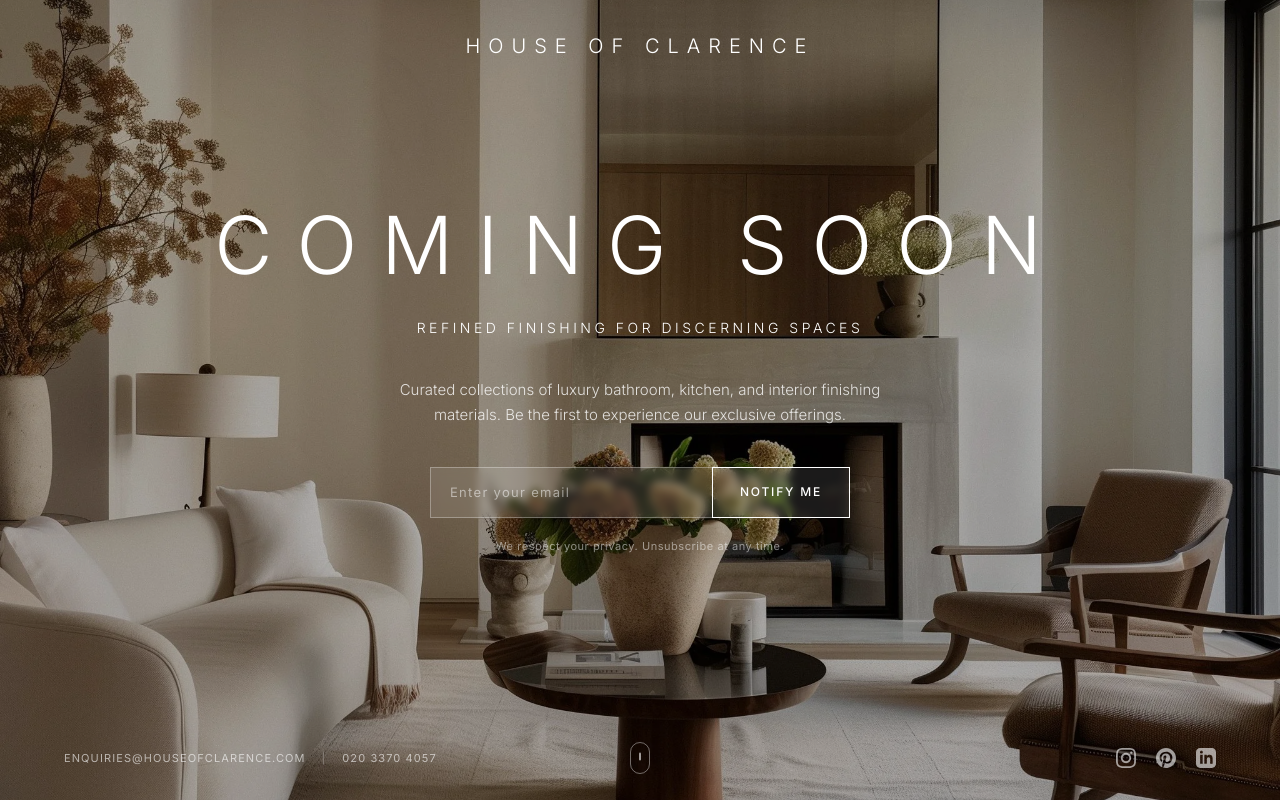
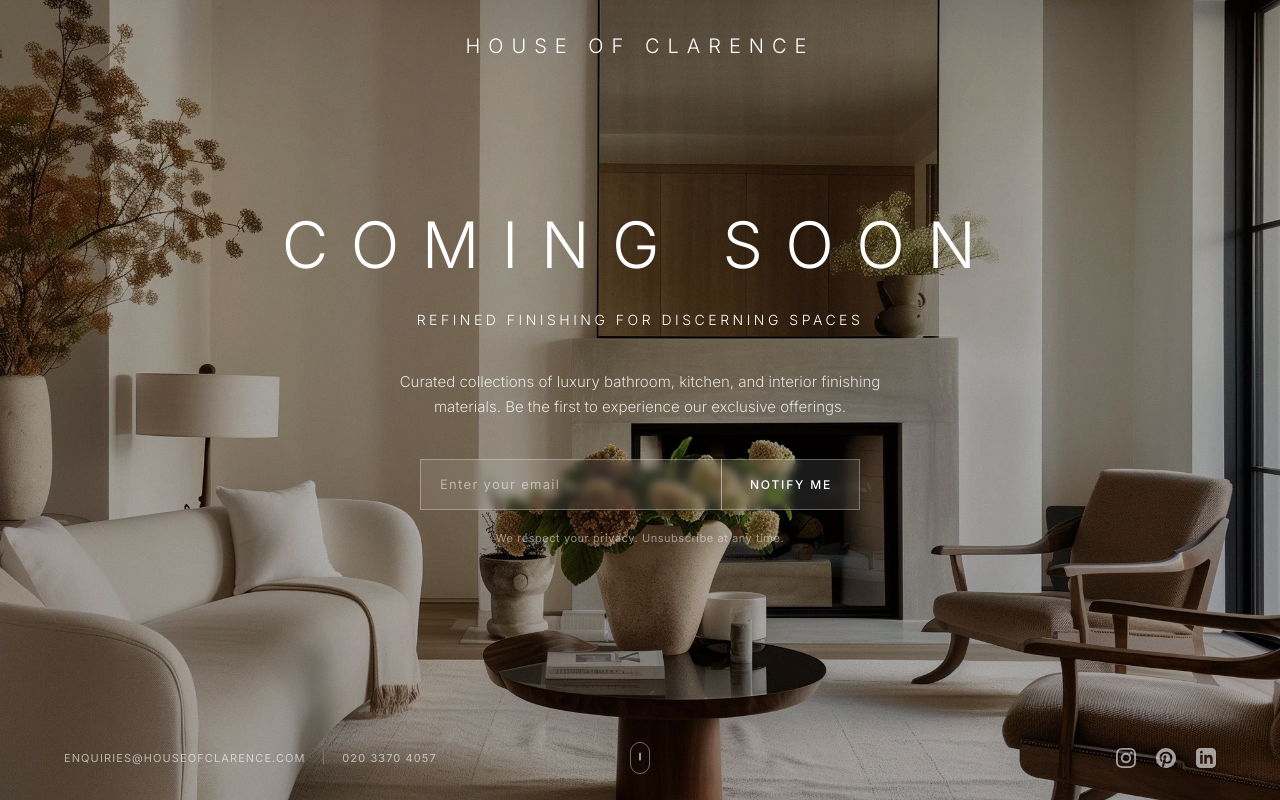
Before and after one commit to mateo-dervishi/HOC-Coming-Soon, a Next.js app: page / in a window 1280 px wide. Built offline with nearby package versions, Linux system fonts and the light colour scheme.

Commit message:
Smaller COMING SOON text, unified input/button with no gap

```diff
--- a/app/page.tsx
+++ b/app/page.tsx
@@ -76,7 +76,7 @@ export default function ComingSoonPage() {
               visible: { opacity: 1, y: 0 },
             }}
             transition={{ duration: 1, ease: [0.25, 0.1, 0.25, 1] }}
-            className="text-[2rem] sm:text-[3rem] md:text-[4rem] lg:text-[5rem] font-light tracking-[0.2em] sm:tracking-[0.25em] md:tracking-[0.3em] leading-none"
+            className="text-[1.75rem] sm:text-[2.5rem] md:text-[3.25rem] lg:text-[4rem] font-light tracking-[0.25em] sm:tracking-[0.3em] md:tracking-[0.35em] leading-none"
           >
             COMING SOON
           </motion.h2>
@@ -107,7 +107,7 @@ export default function ComingSoonPage() {
           </motion.p>
 
           {/* Email signup form */}
-          <div className="w-full max-w-[420px] mx-auto mt-8 sm:mt-10">
+          <div className="w-full max-w-[440px] mx-auto mt-8 sm:mt-10">
             <AnimatePresence mode="wait">
               {!isSubmitted ? (
                 <form
@@ -116,7 +116,7 @@ export default function ComingSoonPage() {
                   className="relative"
                 >
                   <motion.div
-                    className="flex flex-row"
+                    className="relative flex flex-row"
                     initial={{ y: 30, opacity: 0 }}
                     animate={{ y: 0, opacity: 1 }}
                     transition={{
@@ -124,40 +124,31 @@ export default function ComingSoonPage() {
                       opacity: { duration: 0.01, delay: 2.0 }
                     }}
                   >
-                    {/* Email Input */}
-                    <div className="relative flex-1">
+                    {/* Unified background for both */}
                     <div
-                        className="absolute inset-0 bg-white/10 border border-white/30 border-r-0"
+                      className="absolute inset-0 bg-white/10 border border-white/30"
                       style={{
                         backdropFilter: 'blur(4px)',
                         WebkitBackdropFilter: 'blur(4px)'
                       }}
                     />
+                    {/* Email Input */}
                     <input
                       type="email"
                       value={email}
                       onChange={(e) => setEmail(e.target.value)}
                       placeholder="Enter your email"
                       required
-                        className="relative w-full px-4 sm:px-5 py-3.5 sm:py-4 bg-transparent text-white placeholder:text-white/50
+                      className="relative flex-1 px-4 sm:px-5 py-3.5 sm:py-4 bg-transparent text-white placeholder:text-white/50
                                  text-[12px] sm:text-[13px] tracking-[0.1em] focus:outline-none
                                  transition-all duration-300"
                     />
-                    </div>
                     {/* Submit Button */}
-                    <div className="relative flex-shrink-0">
-                      <div
-                        className="absolute inset-0 bg-white/10 border border-white"
-                        style={{
-                          backdropFilter: 'blur(4px)',
-                          WebkitBackdropFilter: 'blur(4px)'
-                        }}
-                      />
                     <button
                       type="submit"
                       disabled={isLoading}
-                        className="relative px-5 sm:px-7 py-3.5 sm:py-4 text-white text-[11px] sm:text-[12px] tracking-[0.15em] uppercase
-                                   bg-transparent hover:bg-white/10 active:bg-white/20
+                      className="relative flex-shrink-0 px-5 sm:px-7 py-3.5 sm:py-4 text-white text-[11px] sm:text-[12px] tracking-[0.15em] uppercase
+                                 bg-transparent border-l border-white/50 hover:bg-white/10 active:bg-white/20
                                  transition-all duration-300 disabled:opacity-50 disabled:cursor-not-allowed
                                  overflow-hidden whitespace-nowrap font-medium"
                     >
@@ -174,7 +165,6 @@ export default function ComingSoonPage() {
                         </span>
                       )}
                     </button>
-                    </div>
                   </motion.div>
 
                   <motion.p
```
Lines whose indentation alone changed are shown as unchanged.
